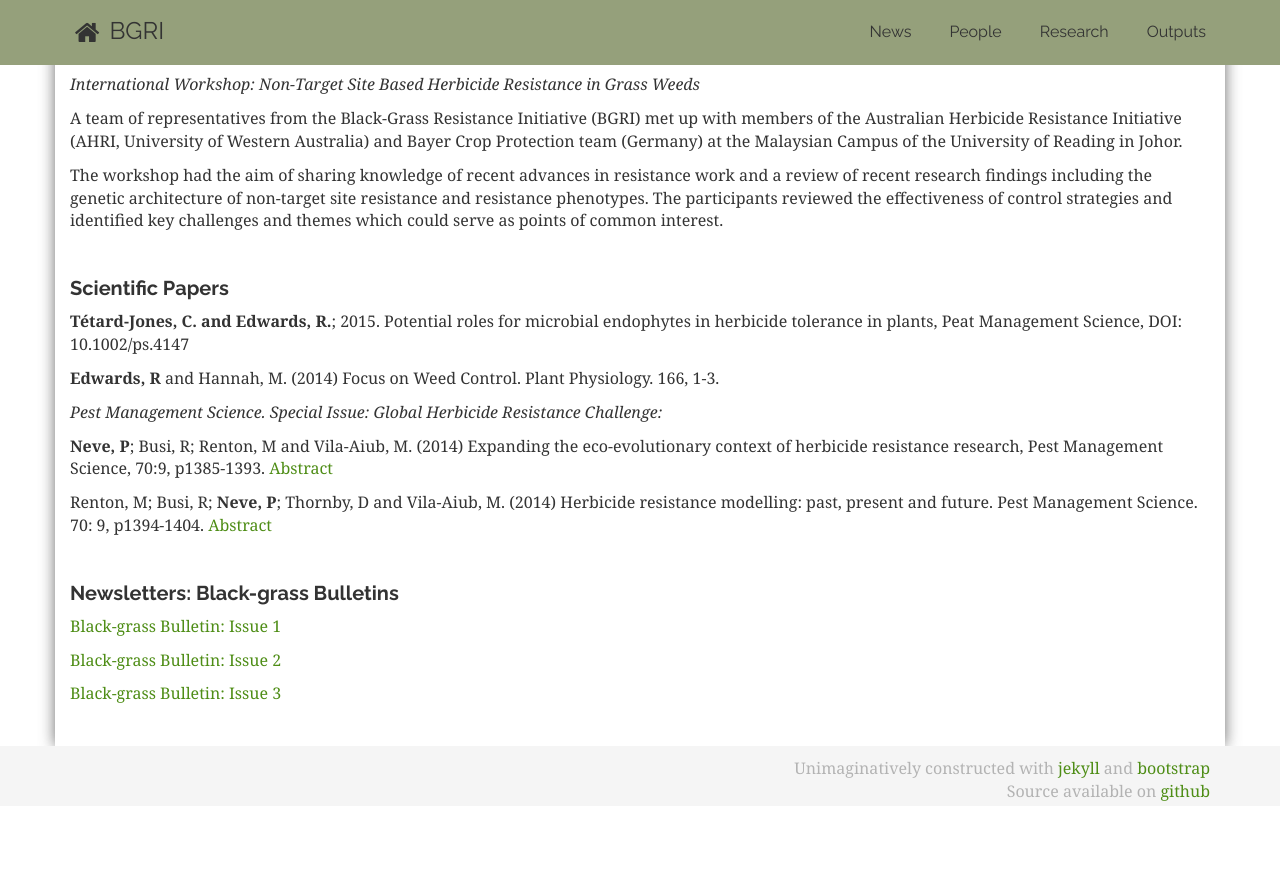
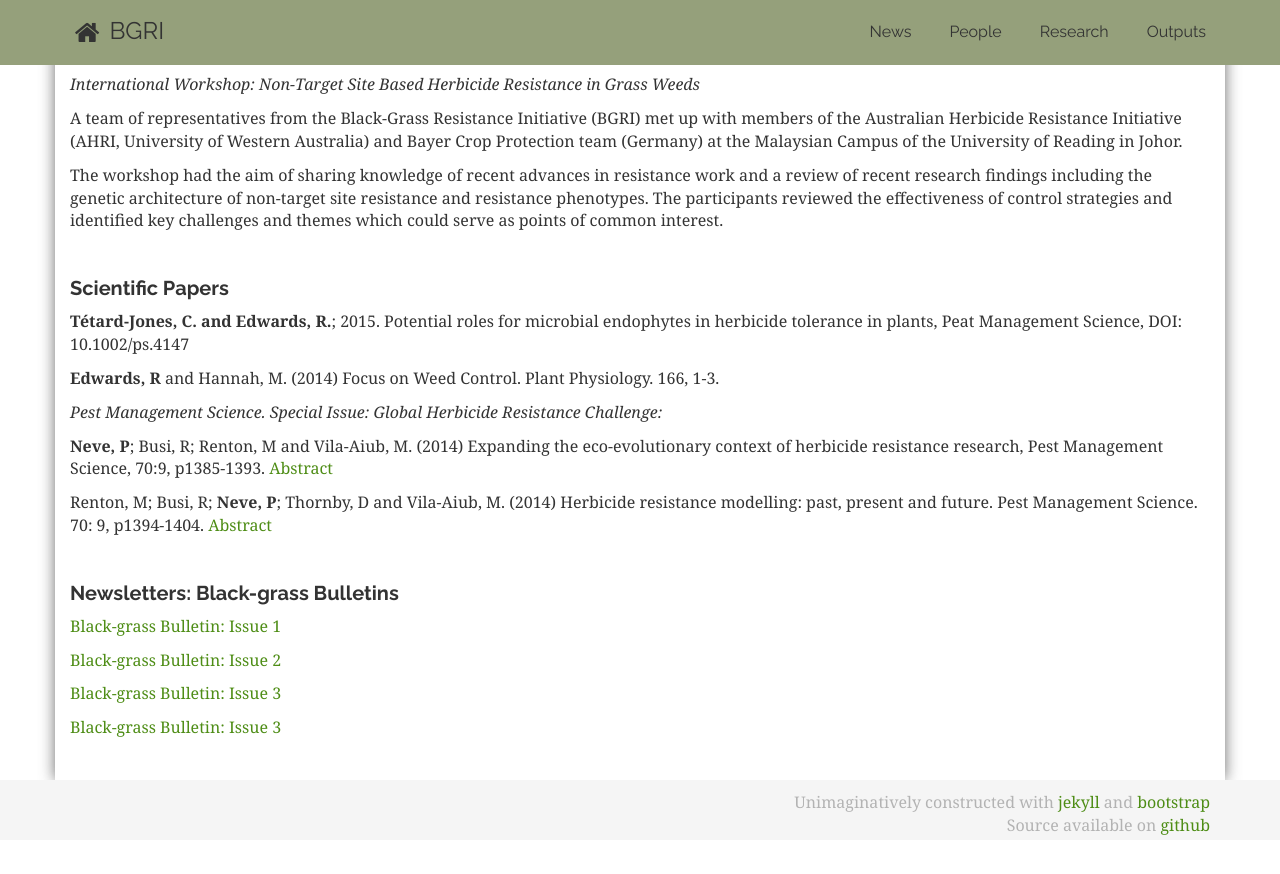
Before and after one commit to dzchilds/black-grass, a Jekyll site: the page built from outputs.html, in a window 1280 px wide and 900 px high, scrolled down 2778 px. Shown: the top 874 px of the window. Built offline with Jekyll 4.4.1, drawn with Linux system fonts in a browser that asks for light colours; nearby versions of some CDN libraries; Markdown is read by kramdown in place of the engine named in the settings.

Commit message:
Altering outputs

```diff
--- a/outputs.html
+++ b/outputs.html
@@ -157,5 +157,8 @@ href=/assets/news-letters/BlackGrassBulletin_Issue2.pdf> Black-grass Bulletin: I
 <p><a
 href=/assets/news-letters/BlackGrassBulletin_Issue3.pdf> Black-grass Bulletin: Issue 3</a> <p>
 
+<p><a
+href=/assets/news-letters/BlackGrassBulletin_Issue4.pdf> Black-grass Bulletin: Issue 3</a> <p>
+
 </div>
 </div>
```
